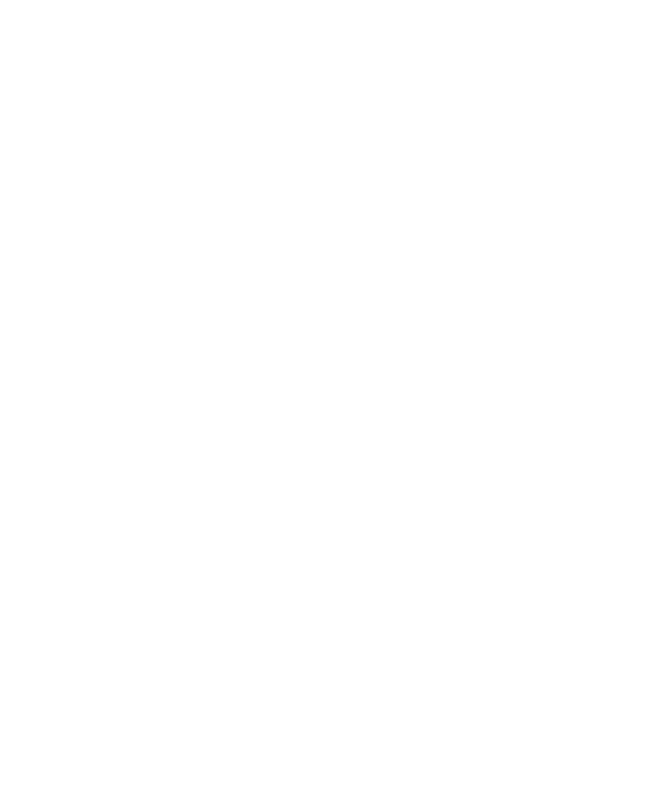
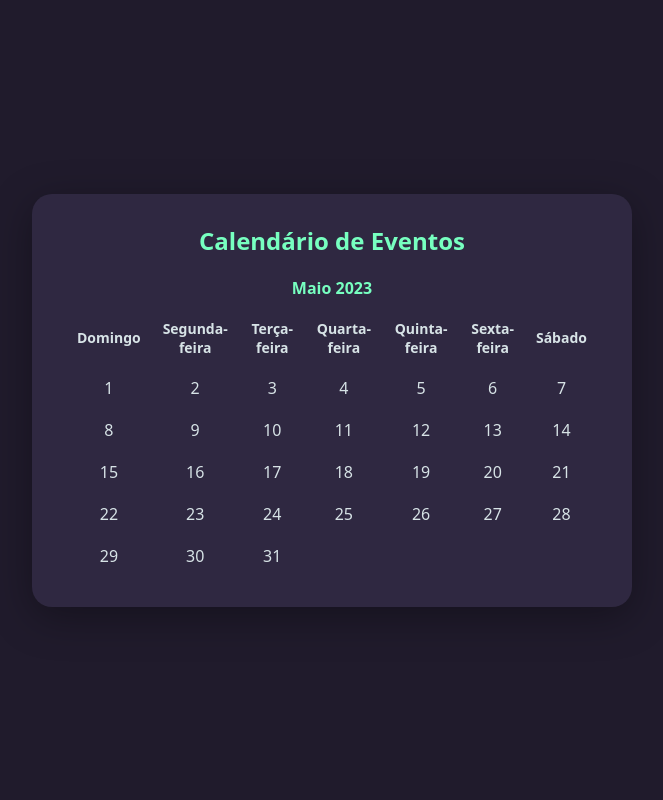
Before and after one commit to henriquelelli/desafio-gerenciamentoEventos, a PHP site: page /app/views/gerencia-eventos.phtml in a window 1280 px wide. Before the commit the part shown is empty. Shown: the whole page, without its empty margins (308-971 px from the left). Run offline with PHP 8.4, Linux system fonts and the light colour scheme.

Commit message:
apresentado em 2023-05-31

```diff
--- a/app/views/css/style.css
+++ b/app/views/css/style.css
@@ -109,3 +109,76 @@ main {
         aspect-ratio: 1/1 block;
     }
 }
+
+body * {
+    box-sizing: border-box;
+}
+
+body {
+    margin: 0;
+    font-family: 'Noto Sans', sans-serif;
+}
+
+main {
+    width: 100vw;
+    height: 100vh;
+    background: #201b2c;
+    display: flex;
+    justify-content: center;
+    align-items: center;
+}
+
+.center-calendar {
+    width: 50vw;
+    height: 100vh;
+    display: flex;
+    justify-content: center;
+    align-items: center;
+}
+
+.calendar {
+    max-width: 600px;
+    display: flex;
+    flex-direction: column;
+    align-items: center;
+    padding: 30px 35px;
+    background: #2f2841;
+    border-radius: 20px;
+    box-shadow: 0px 10px 40px #00000056;
+}
+
+.calendar h1 {
+    color: #77ffc0;
+    font-weight: 800;
+    margin: 0;
+    font-size: 24px;
+}
+
+table {
+    width: 100%;
+    border-collapse: collapse;
+    margin-top: 20px;
+}
+
+table caption {
+    text-align: center;
+    font-weight: bold;
+    margin-bottom: 10px;
+    color: #77ffc0;
+}
+
+table th,
+table td {
+    padding: 10px;
+    text-align: center;
+}
+
+table th {
+    color: #f0ffffde;
+    font-size: 14px;
+}
+
+table td {
+    color: #f0ffffde;
+    font-size: 16px;
+}
--- a/app/views/gerencia-eventos.phtml
+++ b/app/views/gerencia-eventos.phtml
@@ -0,0 +1,96 @@
+<!DOCTYPE html>
+<html lang="pt-BR">
+<head>
+    <meta charset="UTF-8">
+    <meta http-equiv="X-UA-Compatible" content="IE=edge">
+    <meta name="viewport" content="width=device-width, initial-scale=1.0">
+    <link rel="stylesheet" href="app/views/css/style.css">
+    <link rel="fonts" href="app/views/css/fonts.css">
+    <title>Calendário de Eventos</title>
+
+    <style>
+
+    </style>
+</head>
+<body>
+    <main>
+        <div class="center-calendar">
+            <div class="calendar">
+                <h1>Calendário de Eventos</h1>
+                <table id="calendar-table"></table>
+            </div>
+        </div>
+    </main>
+
+    <script>
+        const calendarTable = document.getElementById('calendar-table');
+
+        const currentDate = new Date();
+        const currentYear = currentDate.getFullYear();
+        const currentMonth = currentDate.getMonth();
+
+        function renderCalendar(year, month) {
+            const daysInMonth = new Date(year, month + 1, 0).getDate();
+
+            const calendarDays = [];
+
+            for (let day = 1; day <= daysInMonth; day++) {
+                calendarDays.push(day);
+            }
+
+            let calendarHTML = `
+                <caption>${getMonthName(month)} ${year}</caption>
+                <thead>
+                    <tr>
+                        <th>Domingo</th>
+                        <th>Segunda-feira</th>
+                        <th>Terça-feira</th>
+                        <th>Quarta-feira</th>
+                        <th>Quinta-feira</th>
+                        <th>Sexta-feira</th>
+                        <th>Sábado</th>
+                    </tr>
+                </thead>
+                <tbody>
+            `;
+
+            let dayCounter = 0;
+            let rowStarted = false;
+
+            for (let i = 0; i < calendarDays.length; i++) {
+                const day = calendarDays[i];
+
+                if (dayCounter === 0) {
+                    calendarHTML += '<tr>';
+                    rowStarted = true;
+                }
+
+                calendarHTML += `<td>${day}</td>`;
+
+                dayCounter++;
+
+                if (dayCounter === 7) {
+                    calendarHTML += '</tr>';
+                    dayCounter = 0;
+                    rowStarted = false;
+                }
+            }
+
+            if (rowStarted) {
+                calendarHTML += '</tr>';
+            }
+
+            calendarHTML += '</tbody></table>';
+
+            calendarTable.innerHTML = calendarHTML;
+        }
+
+        function getMonthName(month) {
+            const monthNames = ['Janeiro', 'Fevereiro', 'Março', 'Abril', 'Maio', 'Junho', 'Julho', 'Agosto', 'Setembro', 'Outubro', 'Novembro', 'Dezembro'];
+            return monthNames[month];
+        }
+
+        renderCalendar(currentYear, currentMonth);
+    </script>
+</body>
+</html>
```
Also changed, not shown: app/controllers/EventController.php (+0 -12 lines).
